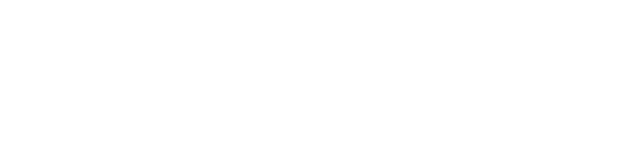
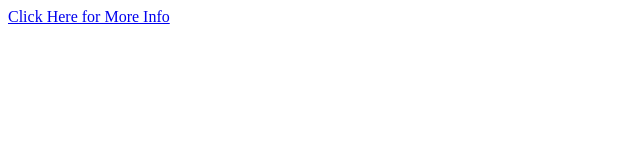
Before and after one commit to artclyde1986/bleach101, a plain HTML site: page index.html in a window 1280 px wide. Shown: the whole page, without its empty margins (0-640 px from the left). Drawn offline with Linux system fonts and the light colour scheme.

Commit message:
Update index.html

```diff
--- a/index.html
+++ b/index.html
@@ -1,3 +1,3 @@
 <html>
-<a href="bleach.pdf"/>
+  <a href="bleach.pdf">Click Here for More Info</a></p>
 </html>
```
